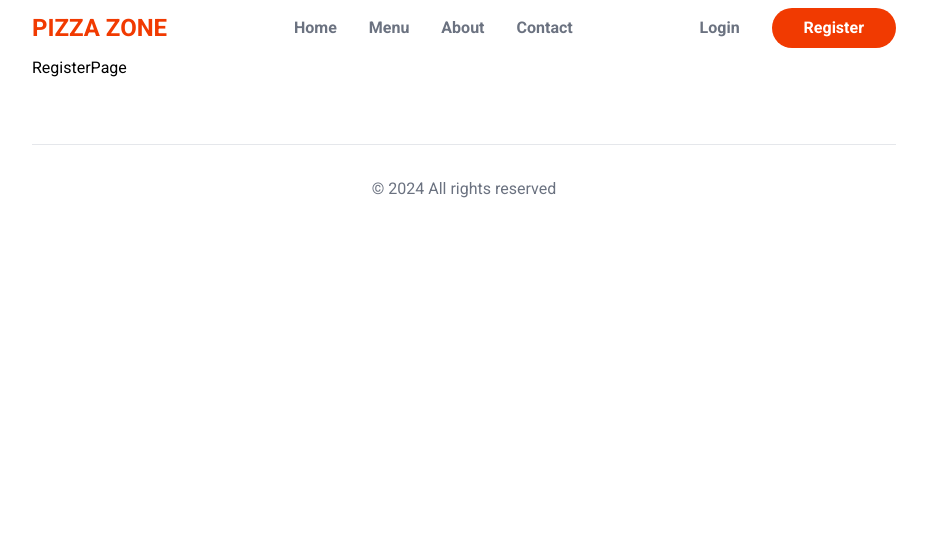
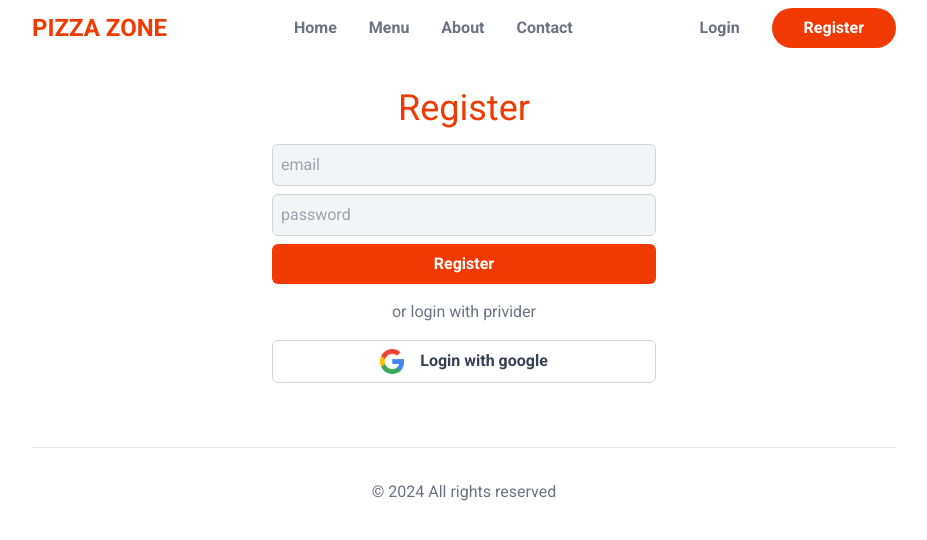
Before and after one commit to AbhishekKhangare21/food-ordering-app, a Next.js app: page /register in a window 1280 px wide. Shown: the top 540 px of the page, without its empty margins (176-1103 px from the left). Built offline with nearby package versions, Linux system fonts and the light colour scheme.

Commit message:
Add styling for login page and register page

```diff
--- a/src/app/globals.css
+++ b/src/app/globals.css
@@ -6,3 +6,20 @@
   @apply grid;
   grid-template-columns: 0.4fr 0.6fr;
 }
+
+input[type="email"],
+input[type="password"],
+input[type="text"] {
+  @apply block w-full my-2 rounded-md;
+  @apply border p-2 border-gray-300 bg-gray-100;
+}
+
+button {
+  @apply block w-full text-gray-700 font-semibold;
+  @apply border border-gray-300 rounded-md px-6 py-2;
+}
+
+button[type="submit"],
+.submit {
+  @apply border-0 bg-primary text-white;
+}
--- a/src/app/register/page.js
+++ b/src/app/register/page.js
@@ -1,7 +1,24 @@
+import Image from "next/image";
 import React from "react";
 
 const RegisterPage = () => {
-  return <div>RegisterPage</div>;
+  return (
+    <section className="mt-8">
+      <h1 className="text-center text-primary text-4xl mb-4">Register</h1>
+      <form className="block max-w-sm mx-auto">
+        <input type="email" placeholder="email" />
+        <input type="password" placeholder="password" />
+        <button type="submit">Register</button>
+        <div className="my-4 text-center text-gray-500">
+          or login with privider
+        </div>
+        <button className="flex gap-4 justify-center">
+          <Image src={"/google.png"} alt={""} width={24} height={24} />
+          Login with google
+        </button>
+      </form>
+    </section>
+  );
 };
 
 export default RegisterPage;
```
